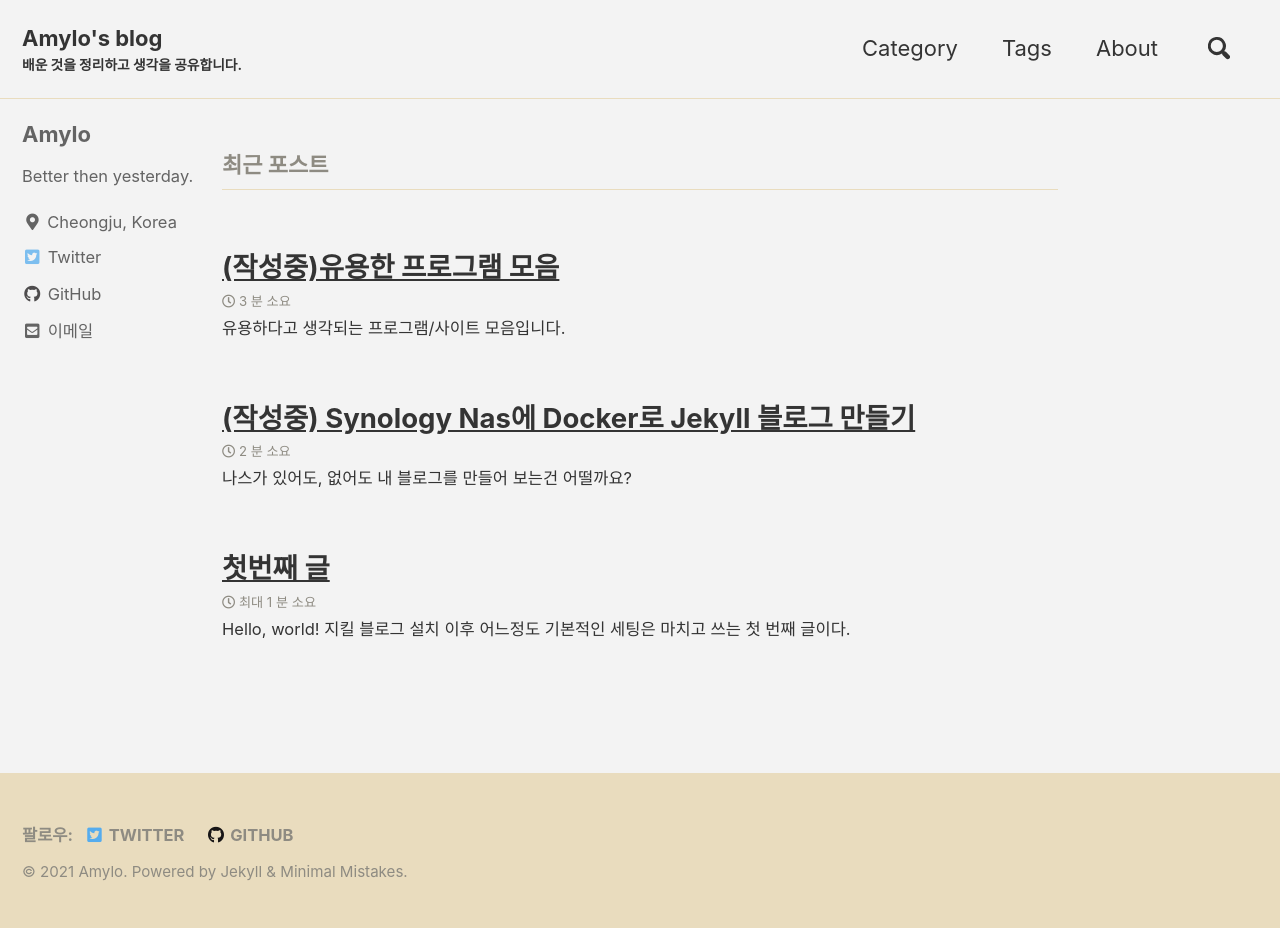
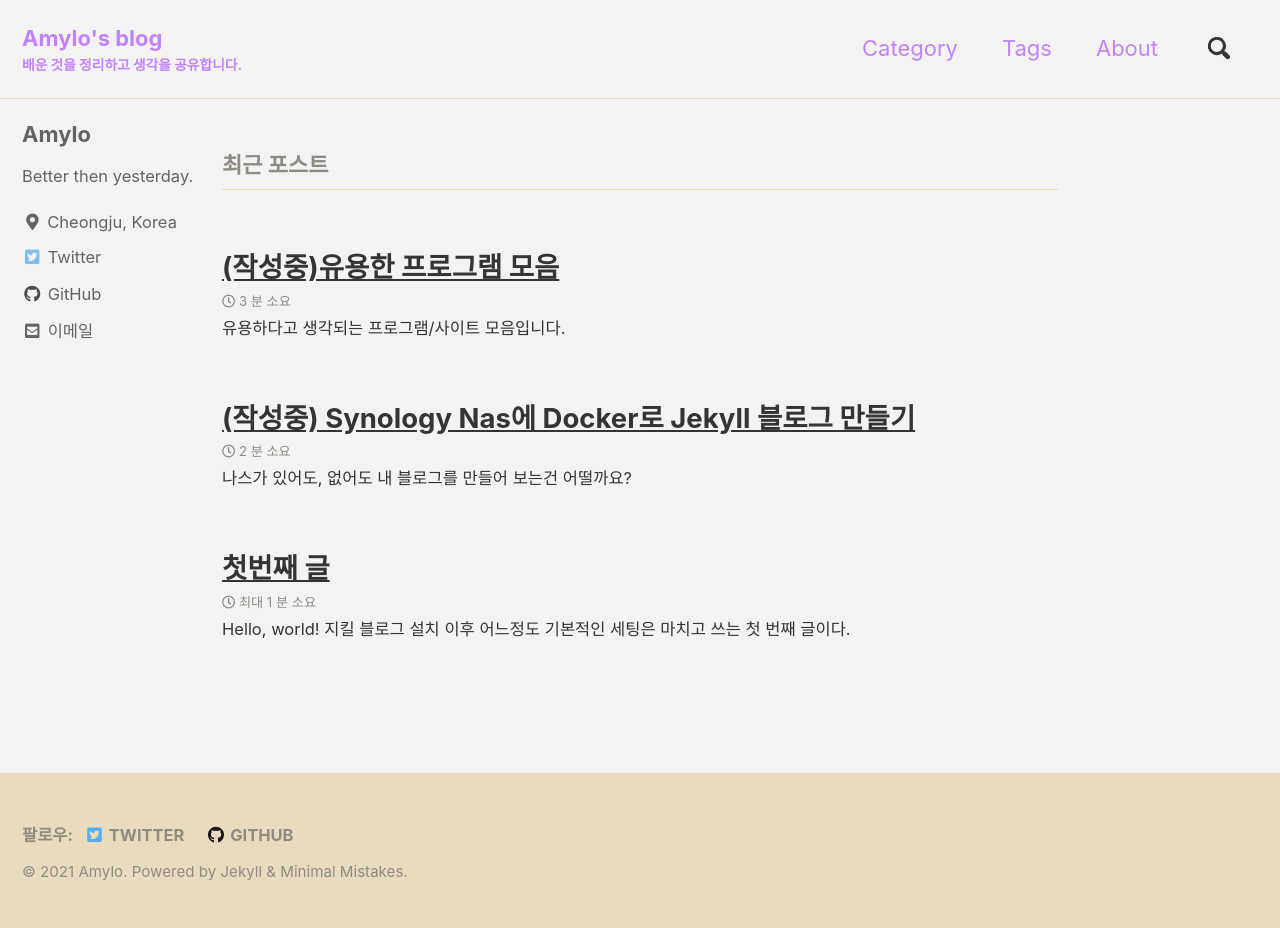
Before and after one commit to Amylo-jh/Amylo-blog, a Jekyll site: the page built from index.html, in a window 1280 px wide. Built offline with Jekyll 4.4.1, drawn with Linux system fonts in a browser that asks for light colours; cached includes are drawn as plain includes; the list of posts is cut into pages by our own code; comment, search, counter and statistics services are not loaded.

Commit message:
fix title color 5

```diff
--- a/_sass/minimal-mistakes/skins/_dirt.scss
+++ b/_sass/minimal-mistakes/skins/_dirt.scss
@@ -11,7 +11,8 @@ $primary-color: #343434 !default;
 $border-color: #e9dcbe !default;
 $footer-background-color: #e9dcbe !default;
 $link-color: #343434 !default;
-$masthead-link-color: $text-color !default;
+// $masthead-link-color: $text-color !default;
+$masthead-link-color: #C382FF !default;
 // $masthead-link-color-hover: $text-color !default;
 $masthead-link-color-hover: #C382FF !default;
 $navicon-link-color-hover: mix(#fff, $text-color, 80%) !default;
```
